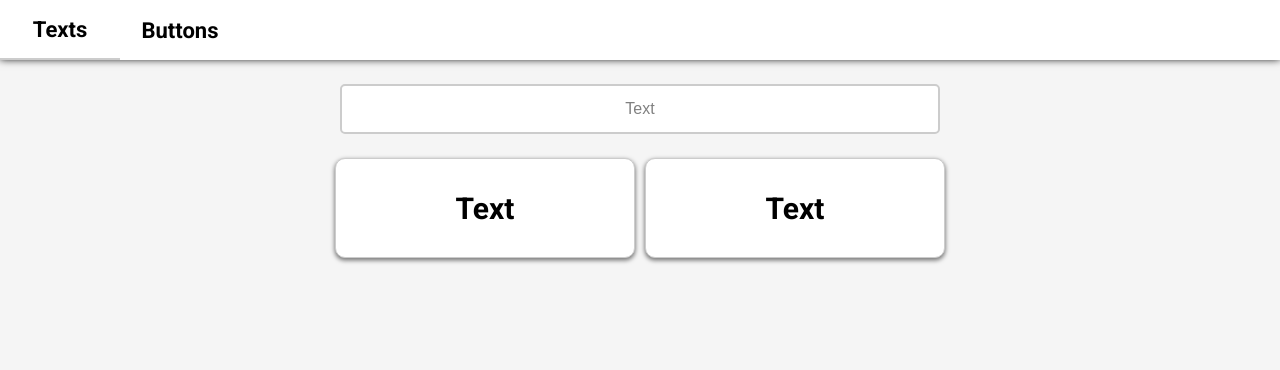
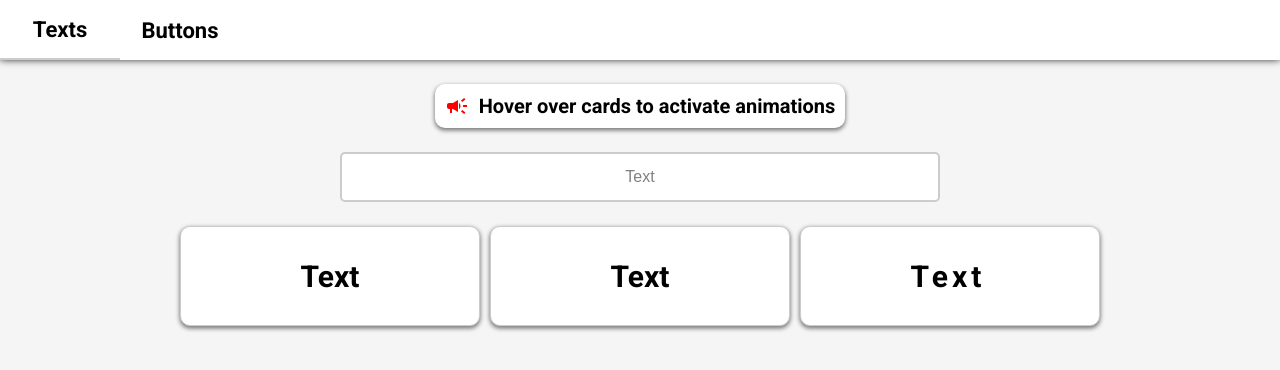
Before and after one commit to OthavioH/AnimationsLab, a React (Vite) app: page / in a window 1280 px wide. Shown: the top 370 px of the page. Built offline with nearby package versions, Linux system fonts and the light colour scheme.

Commit message:
Created the typing animation and added an instructions message

```diff
--- a/package.json
+++ b/package.json
@@ -9,6 +9,10 @@
     "preview": "vite preview"
   },
   "dependencies": {
+    "@emotion/react": "^11.10.6",
+    "@emotion/styled": "^11.10.6",
+    "@mui/icons-material": "^5.11.16",
+    "@mui/material": "^5.11.16",
     "react": "^18.2.0",
     "react-dom": "^18.2.0",
     "react-router-dom": "^6.10.0",
@@ -17,9 +21,9 @@
   "devDependencies": {
     "@types/react": "^18.0.28",
     "@types/react-dom": "^18.0.11",
-    "@vitejs/plugin-react": "^3.1.0",
     "@types/react-router-dom": "^5.3.3",
     "@types/styled-components": "^5.1.26",
+    "@vitejs/plugin-react": "^3.1.0",
     "typescript": "^4.9.3",
     "vite": "^4.2.0"
   }
--- a/src/pages/TextsPage/TextsPage.tsx
+++ b/src/pages/TextsPage/TextsPage.tsx
@@ -1,5 +1,5 @@
 import { useState } from "react";
-import { TextPageMain } from "./styles/textPage.styles";
+import { Icon, PageTitle, TextPageMain } from "./styles/textPage.styles";
 import TextInput from "../../components/form/TextInput/TextInput";
 import TextAnimationList from "./components/TextAnimation/TextAnimationList/TextAnimationList";
 
@@ -8,6 +8,10 @@ export default function TextsPage() {
 
   return (
     <TextPageMain>
+      <PageTitle>
+        <Icon fontSize="medium" />
+        Hover over cards to activate animations
+      </PageTitle>
       <TextInput setText={setText} text={text} />
       <TextAnimationList text={text} />
     </TextPageMain>
--- a/src/pages/TextsPage/components/TextAnimation/TextAnimationList/TextAnimationList.tsx
+++ b/src/pages/TextsPage/components/TextAnimation/TextAnimationList/TextAnimationList.tsx
@@ -4,6 +4,8 @@ import {
   FadeAnimation,
   SlideAnimation,
   TextAnimationItem,
+  TextWrapper,
+  TypingAnimation,
 } from "../styles/TextAnimation.styles";
 
 interface TextAnimationListProps {
@@ -19,6 +21,11 @@ export default function TextAnimationList({ text }: TextAnimationListProps) {
       <TextAnimationItem>
         <SlideAnimation>{text}</SlideAnimation>
       </TextAnimationItem>
+      <TextAnimationItem>
+        <TypingAnimation>
+          <TextWrapper>{text}</TextWrapper>
+        </TypingAnimation>
+      </TextAnimationItem>
     </AnimationList>
   );
 }
--- a/src/pages/TextsPage/components/TextAnimation/styles/TextAnimation.styles.ts
+++ b/src/pages/TextsPage/components/TextAnimation/styles/TextAnimation.styles.ts
@@ -51,6 +51,15 @@ export const AnimationList = styled.div`
   gap: 10px;
 `;
 
+const Animation = styled.div`
+  display: flex;
+  align-items: center;
+  justify-content: center;
+  width: 100%;
+  height: 100%;
+  text-align: center;
+`;
+
 const fadeIn = keyframes`
     0% {
         opacity: 0;
@@ -69,14 +78,7 @@ const fadeOut = keyframes`
     }
 `;
 
-export const FadeAnimation = styled.div`
-  display: flex;
-  align-items: center;
-  justify-content: center;
-  width: 100%;
-  height: 100%;
-  text-align: center;
-
+export const FadeAnimation = styled(Animation)`
   animation-name: ${fadeIn};
   animation-duration: 1s;
   animation-timing-function: ease-in-out;
@@ -108,14 +110,7 @@ const slideOutAnimation = keyframes`
     }
 `;
 
-export const SlideAnimation = styled.div`
-  display: flex;
-  align-items: center;
-  justify-content: center;
-  width: 100%;
-  height: 100%;
-  text-align: center;
-
+export const SlideAnimation = styled(Animation)`
   animation-name: ${slideInAnimation};
   animation-duration: 1s;
   animation-timing-function: ease-in-out;
@@ -129,3 +124,41 @@ export const SlideAnimation = styled.div`
     /* animation: ${slideOutAnimation} 1.5s ease-in-out; */
   }
 `;
+
+const typingAnimation = keyframes`
+  from {
+    width: 0;
+  }
+  to {
+    width: 100%;
+  }
+`;
+
+const blinkAnimation = keyframes`
+  from, to {border-color: transparent}
+  50% {border-color: #000}
+`;
+
+export const TextWrapper = styled.div`
+  width: fit-content;
+  justify-content: flex-start; // set the text and cursor effect to start
+  max-width: fit-content; // width will grow and finish where the text ends
+  text-align: start; // set the text to start
+  border-right: 0.15em solid transparent; // set the cursor effect
+  height: fit-content; // height needs to be the same of the text
+  margin: 0 auto; // center the text
+  letter-spacing: 4px;
+`;
+
+export const TypingAnimation = styled(Animation)`
+  &:hover ${TextWrapper} {
+    overflow: hidden; // hide the text that is not visible
+
+    animation-name: ${typingAnimation}, ${blinkAnimation};
+    animation-duration: 3.5s, 0.75s;
+    animation-timing-function: steps(20, end), step-end;
+    animation-iteration-count: 1, infinite;
+    /* animation: ${typingAnimation} 3.5s steps(20, end),
+      ${blinkAnimation} 0.75s step-end infinite; */
+  }
+`;
--- a/src/pages/TextsPage/styles/textPage.styles.ts
+++ b/src/pages/TextsPage/styles/textPage.styles.ts
@@ -1,4 +1,5 @@
 import styled from "styled-components";
+import Campaign from "@mui/icons-material/Campaign";
 
 export const TextPageMain = styled.main`
   width: 100%;
@@ -10,3 +11,25 @@ export const TextPageMain = styled.main`
   align-items: center;
   gap: 24px;
 `;
+
+export const PageTitle = styled.div`
+  display: flex;
+  align-items: center;
+  font-size: 20px;
+  font-weight: bold;
+  text-align: center;
+  background-color: white;
+  padding: 10px;
+  border-radius: 10px;
+
+  box-shadow: 0px 2px 4px 0.5px rgba(0, 0, 0, 0.5);
+
+  @media (max-width: 768px) {
+    font-size: 30px;
+  }
+`;
+
+export const Icon = styled(Campaign)`
+  margin-right: 10px;
+  color: red;
+`;
```
Also changed, not shown: 1 other file (tests, documents, lock files or other folders).
